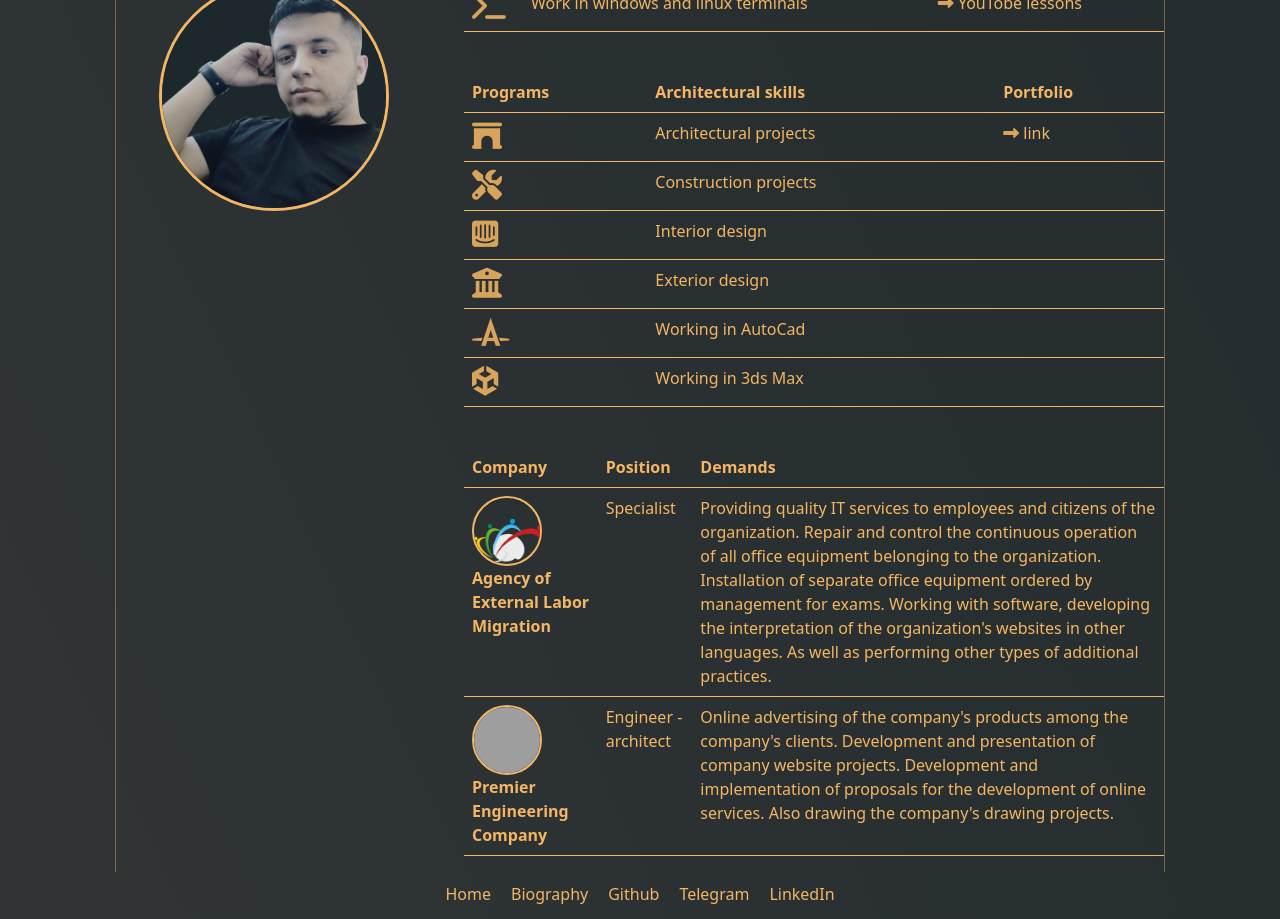
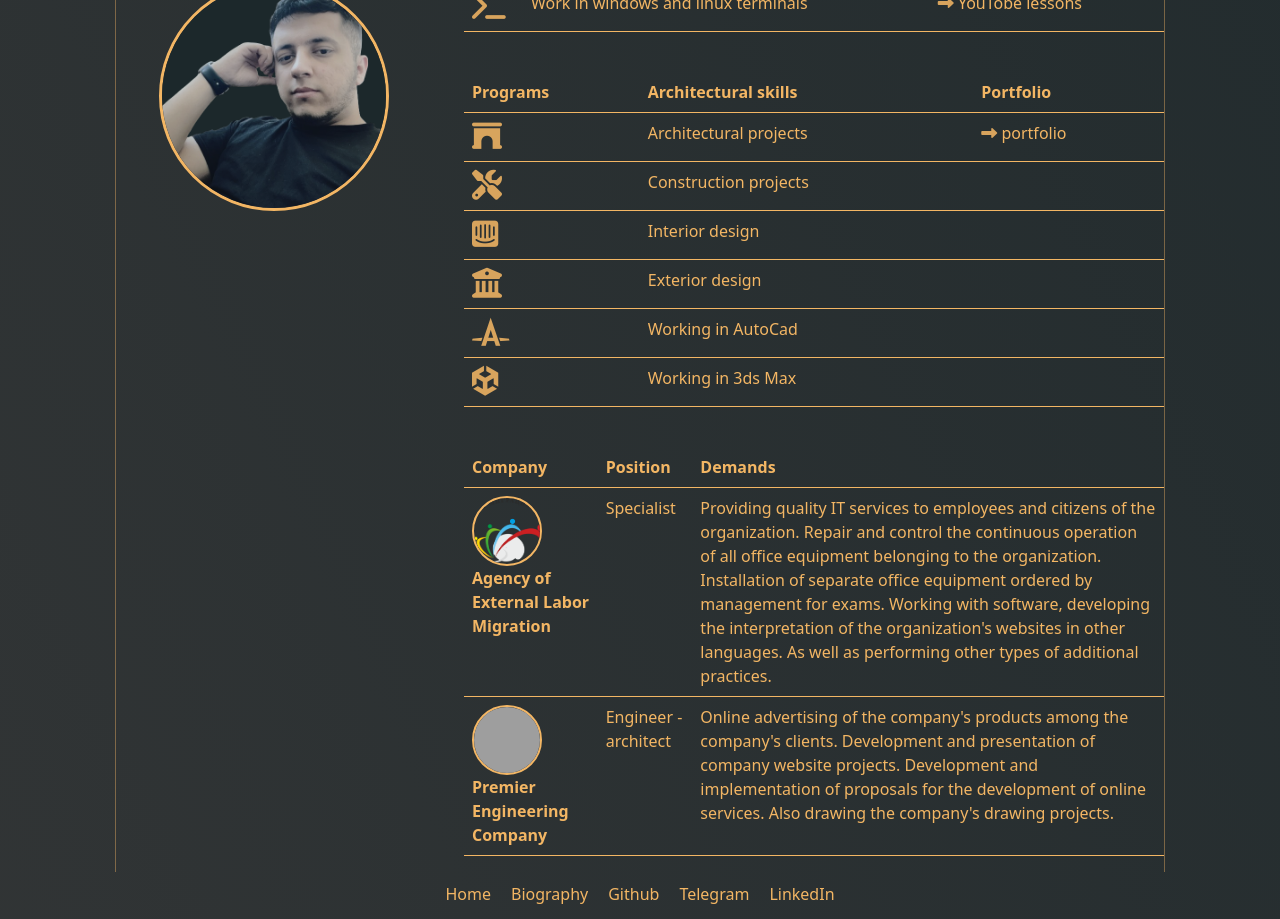
Before and after one commit to dilshod1405/dilshodblog, a React (Create React App) app: page /bio in a window 1280 px wide. Shown: the part 1220-2139 px from the top of the page. Built offline with nearby package versions, Linux system fonts and the light colour scheme; grey boxes are pictures that could not be loaded.

Commit message:
Update Biography.js

```diff
--- a/src/Components/Biography/Biography.js
+++ b/src/Components/Biography/Biography.js
@@ -5,9 +5,9 @@ import element from '../Constants/elements'
 const architecture = [
   {
     icon: 'fa-solid fa-archway fa-fade',
-    portfolio: '',
+    portfolio: 'https://t.me/dilshodblog_1405',
     link_icon: 'fa-solid fa-right-long fa-fade',
-    link: 'link',
+    link: 'portfolio',
     speciality: 'arch'
   },
   {
```
